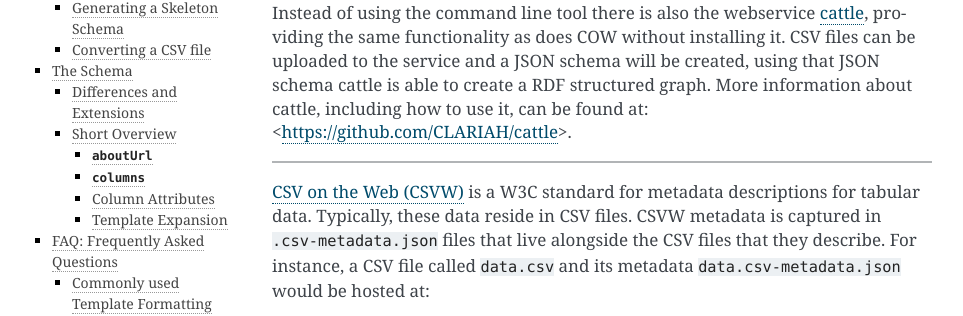
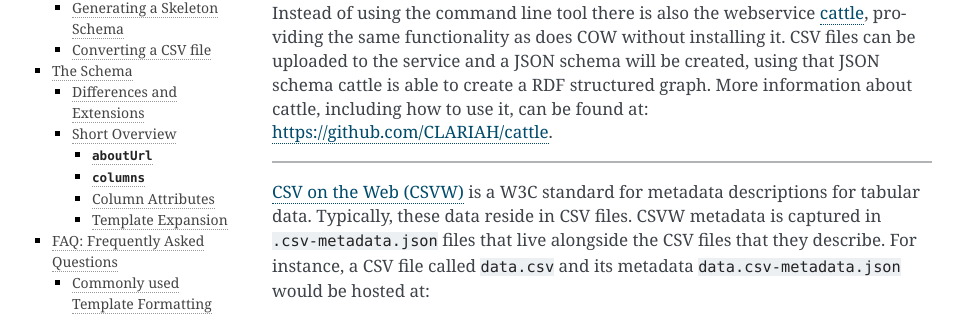
Before and after one commit to CLARIAH/COW, a Sphinx documentation site: the page built from docs/index.rst, in a window 1280 px wide and 900 px high. Shown: the part 265-581 px from the top of the window, without its empty margins (148-1111 px from the left). Built offline with Sphinx 7.4.7, drawn with Linux system fonts in a browser that asks for light colours; pages that are not in the unit, such as notebooks, are missing from menus.

Commit message:
fixed typo

```diff
--- a/docs/index.rst
+++ b/docs/index.rst
@@ -22,7 +22,7 @@ This package is a comprehensive tool (COW [#f2]_) for batch conversion of multip
 
 ====
 
-Instead of using the command line tool there is also the webservice `cattle <http://cattle.datalegend.net/>`_, providing the same functionality as does COW without installing it. CSV files can be uploaded to the service and a JSON schema will be created, using that JSON schema cattle is able to create a RDF structured graph. More information about cattle, including how to use it, can be found at: <https://github.com/CLARIAH/cattle>.
+Instead of using the command line tool there is also the webservice `cattle <http://cattle.datalegend.net/>`_, providing the same functionality as does COW without installing it. CSV files can be uploaded to the service and a JSON schema will be created, using that JSON schema cattle is able to create a RDF structured graph. More information about cattle, including how to use it, can be found at: https://github.com/CLARIAH/cattle.
 
 ====
 
```
